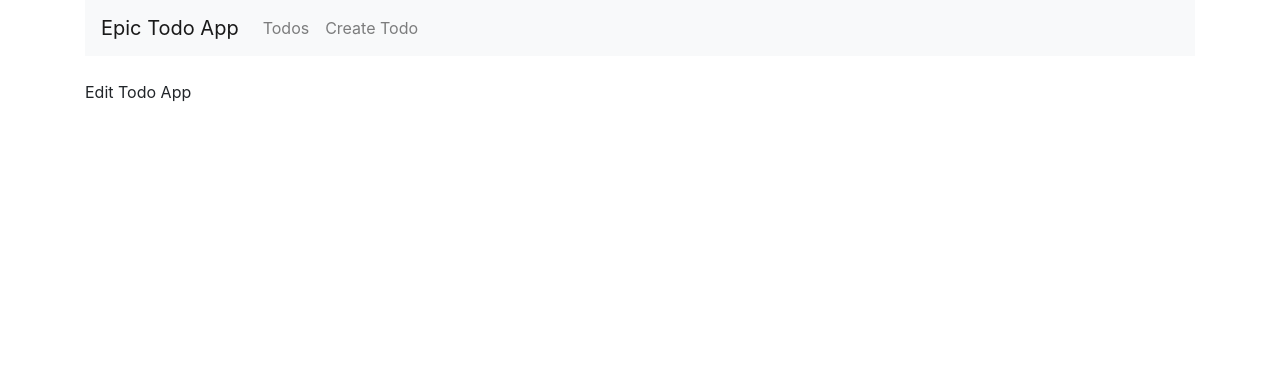
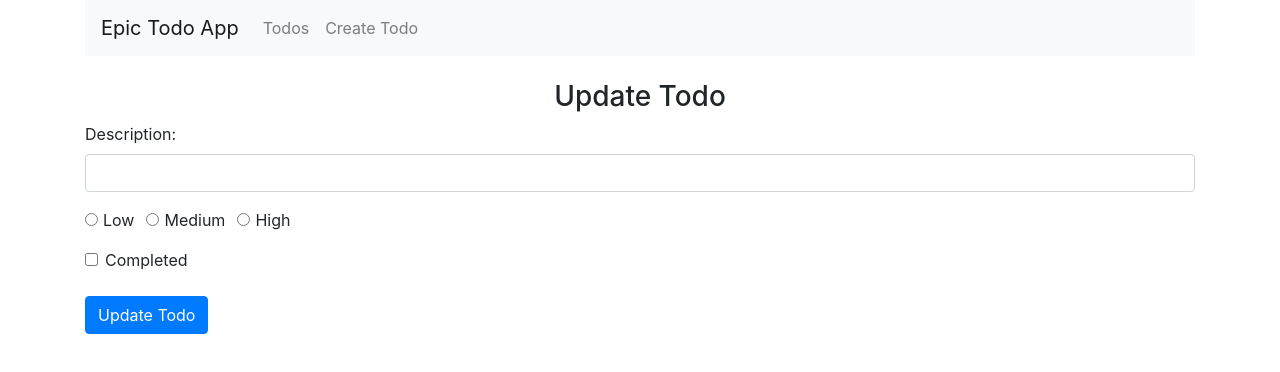
Before and after one commit to mohammedSlimani/mern-todo-app, a React (Create React App) app: page /edit/1 in a window 1280 px wide. Shown: the top 372 px of the page. Built offline with nearby package versions, Linux system fonts and the light colour scheme; no server answers.

Commit message:
Wired the edit todos with the back end

```diff
--- a/src/components/EditTodo.js
+++ b/src/components/EditTodo.js
@@ -1,10 +1,141 @@
 import React, { Component } from "react";
+import axios from "axios";
+const URL = "http://localhost:4000/todos";
 
 export class EditTodo extends Component {
+  constructor(props) {
+    super(props);
+
+    this.state = {
+      todo_description: "",
+      todo_priority: "",
+      todo_completed: false
+    };
+    this.onChangeTodoCompleted = this.onChangeTodoCompleted.bind(this);
+    this.onChangeTodoDescription = this.onChangeTodoDescription.bind(this);
+    this.onChangeTodoPriority = this.onChangeTodoPriority.bind(this);
+    this.onSubmit = this.onSubmit.bind(this);
+  }
+  componentDidMount() {
+    axios
+      .get(`${URL}/${this.props.match.params.id}`)
+      .then(res => {
+        this.setState({
+          todo_description: res.data.todo_description,
+          todo_priority: res.data.todo_priority,
+          todo_completed: res.data.todo_completed
+        });
+      })
+      .catch(err => {
+        console.log(err);
+      });
+  }
+  onChangeTodoCompleted(e) {
+    this.setState({
+      todo_completed: !this.state.todo_completed
+    });
+  }
+  onChangeTodoDescription(e) {
+    this.setState({
+      todo_description: e.target.value
+    });
+  }
+  onChangeTodoPriority(e) {
+    this.setState({
+      todo_priority: e.target.value
+    });
+  }
+  onSubmit(e) {
+    e.preventDefault();
+    const obj = {
+      todo_description: this.state.todo_description,
+      todo_priority: this.state.todo_priority,
+      todo_completed: this.state.todo_completed
+    };
+    console.log(obj);
+    axios
+      .post(`${URL}/update/${this.props.match.params.id}`, obj)
+      .then(res => console.log(res.data));
+
+    this.props.history.push("/");
+  }
   render() {
     return (
       <div>
-        <p>Edit Todo App</p>
+        <h3 align="center">Update Todo</h3>
+        <form onSubmit={this.onSubmit}>
+          <div className="form-group">
+            <label>Description: </label>
+            <input
+              type="text"
+              className="form-control"
+              value={this.state.todo_description}
+              onChange={this.onChangeTodoDescription}
+            />
+          </div>
+          <div className="form-group">
+            <div className="form-check form-check-inline">
+              <input
+                className="form-check-input"
+                type="radio"
+                name="priorityOptions"
+                id="priorityLow"
+                value="Low"
+                checked={this.state.todo_priority === "Low"}
+                onChange={this.onChangeTodoPriority}
+              />
+              <label className="form-check-label">Low</label>
+            </div>
+            <div className="form-check form-check-inline">
+              <input
+                className="form-check-input"
+                type="radio"
+                name="priorityOptions"
+                id="priorityMedium"
+                value="Medium"
+                checked={this.state.todo_priority === "Medium"}
+                onChange={this.onChangeTodoPriority}
+              />
+              <label className="form-check-label">Medium</label>
+            </div>
+            <div className="form-check form-check-inline">
+              <input
+                className="form-check-input"
+                type="radio"
+                name="priorityOptions"
+                id="priorityHigh"
+                value="High"
+                checked={this.state.todo_priority === "High"}
+                onChange={this.onChangeTodoPriority}
+              />
+              <label className="form-check-label">High</label>
+            </div>
+          </div>
+          <div className="form-check">
+            <input
+              className="form-check-input"
+              id="completedCheckbox"
+              type="checkbox"
+              name="completedCheckbox"
+              onChange={this.onChangeTodoCompleted}
+              checked={this.state.todo_completed}
+              value={this.state.todo_completed}
+            />
+            <label className="form-check-label" htmlFor="completedCheckbox">
+              Completed
+            </label>
+          </div>
+
+          <br />
+
+          <div className="form-group">
+            <input
+              type="submit"
+              value="Update Todo"
+              className="btn btn-primary"
+            />
+          </div>
+        </form>
       </div>
     );
   }
--- a/src/components/TodosList.js
+++ b/src/components/TodosList.js
@@ -1,13 +1,17 @@
 import React, { Component } from "react";
 import axios from "axios";
 import { Link } from "react-router-dom";
-
+import "../styles/style.css";
 const URL = "http://localhost:4000/todos";
 
 const Todo = props => (
   <tr>
-    <td>{props.todo.todo_description}</td>
-    <td>{props.todo.todo_priority}</td>
+    <td className={props.todo.todo_completed ? "completed" : ""}>
+      {props.todo.todo_description}
+    </td>
+    <td className={props.todo.todo_completed ? "completed" : ""}>
+      {props.todo.todo_priority}
+    </td>
     <td>
       <Link to={"edit/" + props.todo._id}>Edit</Link>
     </td>
--- /dev/null
+++ b/src/styles/style.css
@@ -0,0 +1,3 @@
+.completed {
+  text-decoration: line-through;
+}
```
